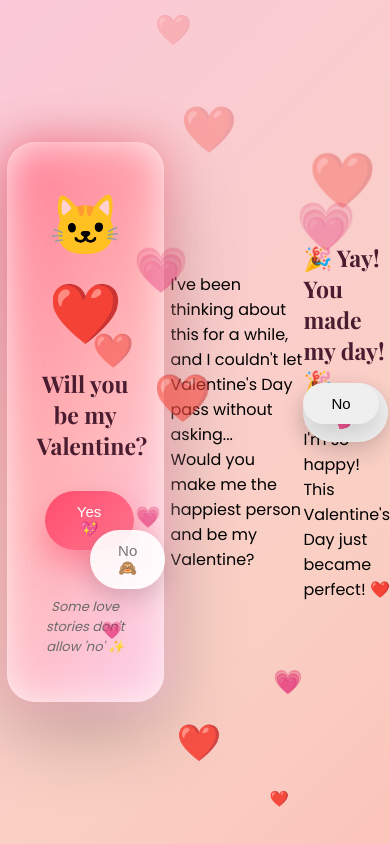
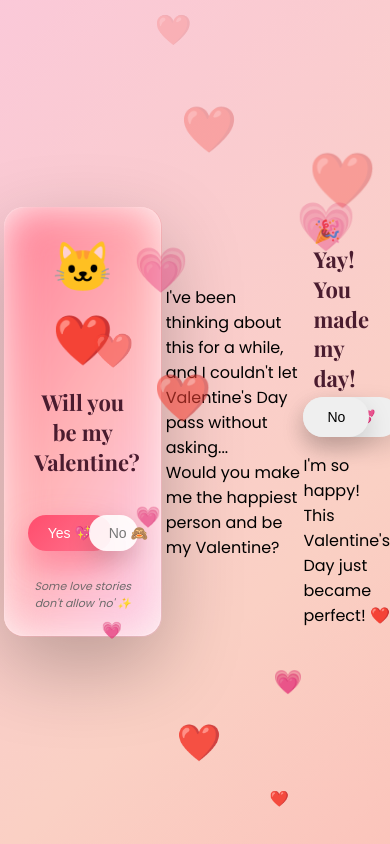
Before and after one commit to allanquisha/ubiquitous-Allan, a React (Vite) app: page / in a window 390 px wide. Built offline with nearby package versions, Linux system fonts and the light colour scheme.

Commit message:
Improve responsive design for all screen sizes

```diff
--- a/src/App.css
+++ b/src/App.css
@@ -1,7 +1,7 @@
 /* Card */
 .card {
-  width: min(92%, 420px);
-  padding: 40px 30px 45px;
+  width: min(90%, 500px);
+  padding: clamp(30px, 5vw, 50px);
   background: rgba(255, 255, 255, 0.75);
   backdrop-filter: blur(18px);
   border-radius: 28px;
@@ -11,6 +11,8 @@
     inset 0 0 0 1px rgba(255,255,255,0.4);
   position: relative;
   animation: cardIn 1.1s ease;
+  max-height: 90vh;
+  overflow-y: auto;
 }
 
 @keyframes cardIn {
@@ -31,7 +33,7 @@
 }
 
 .emoji {
-  font-size: 68px;
+  font-size: clamp(48px, 10vw, 68px);
   margin-bottom: 12px;
   animation: heartbeat 1.8s infinite;
 }
@@ -45,27 +47,30 @@
 
 h2 {
   font-family: "Playfair Display", serif;
-  font-size: 28px;
+  font-size: clamp(22px, 5vw, 28px);
   color: #4a1c2f;
   margin-bottom: 30px;
   line-height: 1.35;
+  padding: 0 10px;
 }
 
 .buttons {
   position: relative;
-  height: 78px;
+  height: clamp(60px, 15vw, 80px);
+  margin: 20px 0;
 }
 
 button {
   position: absolute;
-  padding: 14px 36px;
+  padding: clamp(12px, 2.5vw, 16px) clamp(24px, 5vw, 40px);
   border-radius: 40px;
   border: none;
-  font-size: 16px;
+  font-size: clamp(14px, 3vw, 16px);
   font-weight: 500;
   cursor: pointer;
   transition: all 0.25s ease;
   box-shadow: 0 10px 25px rgba(0,0,0,0.15);
+  white-space: nowrap;
 }
 
 button:active {
@@ -73,29 +78,34 @@ button:active {
 }
 
 #yes {
-  left: 12%;
+  left: 5%;
+  top: 50%;
+  transform: translateY(-50%);
   background: linear-gradient(135deg, #ff4d6d, #ff758f);
   color: #fff;
   box-shadow: 0 15px 35px rgba(255,77,109,0.55);
 }
 
 #yes:hover {
-  transform: translateY(-3px);
+  transform: translateY(calc(-50% - 3px));
   box-shadow: 0 20px 40px rgba(255,77,109,0.7);
 }
 
 #no {
-  left: 55%;
+  right: 5%;
+  top: 50%;
+  transform: translateY(-50%);
   background: rgba(255,255,255,0.9);
   color: #777;
   transition: all 0.3s cubic-bezier(0.68, -0.55, 0.265, 1.55);
 }
 
 .hint {
-  margin-top: 28px;
-  font-size: 13px;
+  margin-top: 20px;
+  font-size: clamp(11px, 2.5vw, 13px);
   color: #6b6b6b;
   font-style: italic;
+  padding: 0 10px;
 }
 
 /* Floating depth hearts */
@@ -121,7 +131,8 @@ button:active {
 
 /* Success card */
 .success-card {
-  min-height: 500px;
+  min-height: auto;
+  max-height: 90vh;
   display: flex;
   flex-direction: column;
   justify-content: center;
@@ -145,7 +156,7 @@ button:active {
 }
 
 .celebration-emoji {
-  font-size: 80px;
+  font-size: clamp(50px, 12vw, 80px);
   animation: bounce 1s infinite;
 }
 
@@ -155,7 +166,7 @@ button:active {
 }
 
 .gif-container {
-  margin: 25px 0;
+  margin: 20px 0;
   border-radius: 16px;
   overflow: hidden;
   box-shadow: 0 10px 30px rgba(0,0,0,0.2);
@@ -163,7 +174,7 @@ button:active {
 
 .celebration-gif {
   width: 100%;
-  max-width: 300px;
+  max-width: clamp(200px, 60vw, 350px);
   height: auto;
   display: block;
   margin: 0 auto;
@@ -171,23 +182,73 @@ button:active {
 }
 
 .success-message {
-  font-size: 16px;
+  font-size: clamp(14px, 3vw, 16px);
   color: #4a1c2f;
   line-height: 1.6;
   margin-top: 20px;
-  padding: 0 10px;
+  padding: 0 15px;
   font-weight: 400;
 }
 
 /* Responsive */
 @media (max-width: 480px) {
-  h2 { font-size: 23px; }
-  .emoji { font-size: 58px; }
-  button { padding: 12px 28px; font-size: 15px; }
-  #yes { left: 8%; }
-  #no { left: 55%; }
+  .card {
+    width: 95%;
+    padding: 25px 20px;
+    border-radius: 20px;
+  }
 
-  .celebration-emoji { font-size: 60px; }
-  .success-message { font-size: 14px; }
-  .celebration-gif { max-width: 250px; }
+  .buttons {
+    height: 50px;
+  }
+
+  #yes, #no {
+    font-size: 14px;
+    padding: 10px 20px;
+  }
+
+  #yes {
+    left: 3%;
+  }
+
+  #no {
+    right: 3%;
+  }
 }
+
+@media (max-width: 350px) {
+  h2 {
+    font-size: 18px;
+  }
+
+  .emoji {
+    font-size: 40px;
+  }
+
+  button {
+    font-size: 13px;
+    padding: 8px 16px;
+  }
+
+  .hint {
+    font-size: 11px;
+  }
+}
+
+@media (min-width: 768px) and (max-height: 600px) {
+  /* Landscape tablets/small screens */
+  .card {
+    max-height: 85vh;
+    padding: 20px;
+  }
+
+  .emoji {
+    font-size: 50px;
+    margin-bottom: 8px;
+  }
+
+  h2 {
+    font-size: 22px;
+    margin-bottom: 15px;
+  }
+}
```
Also changed, not shown: 2 other files (tests, documents, lock files or other folders).
